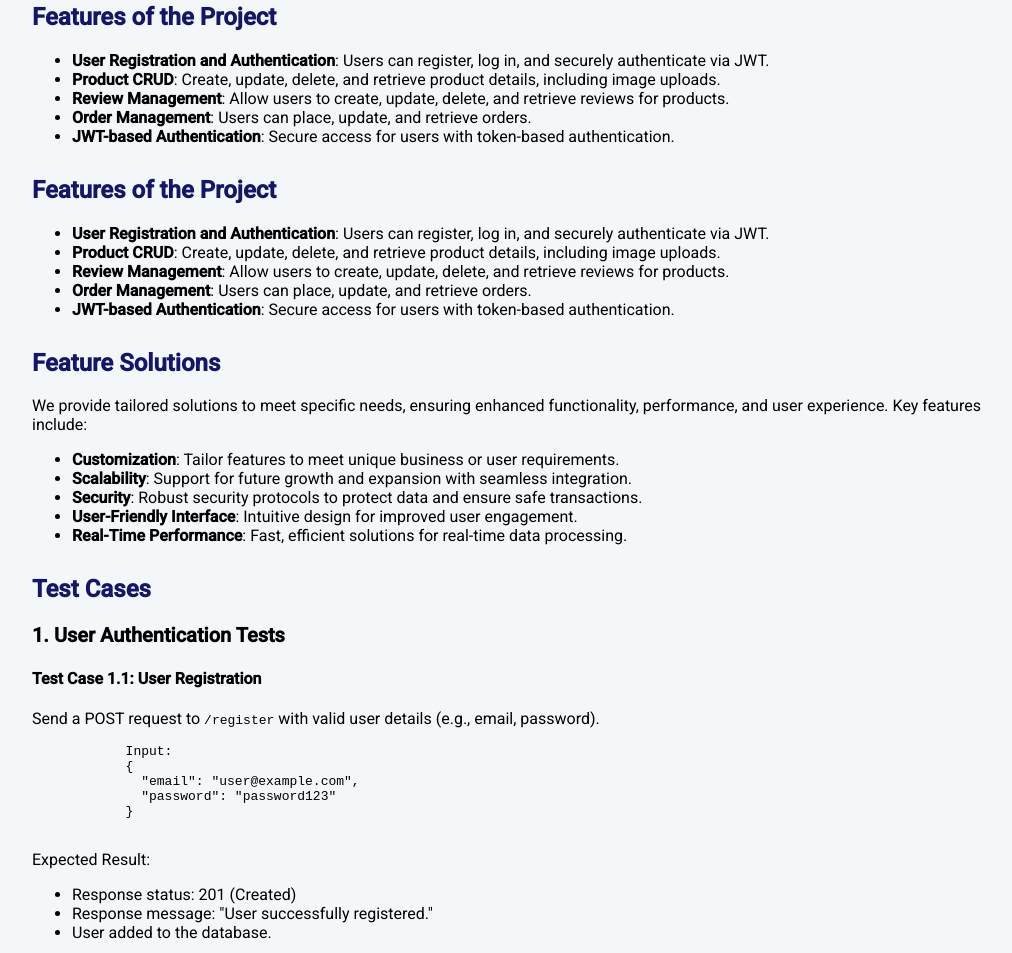
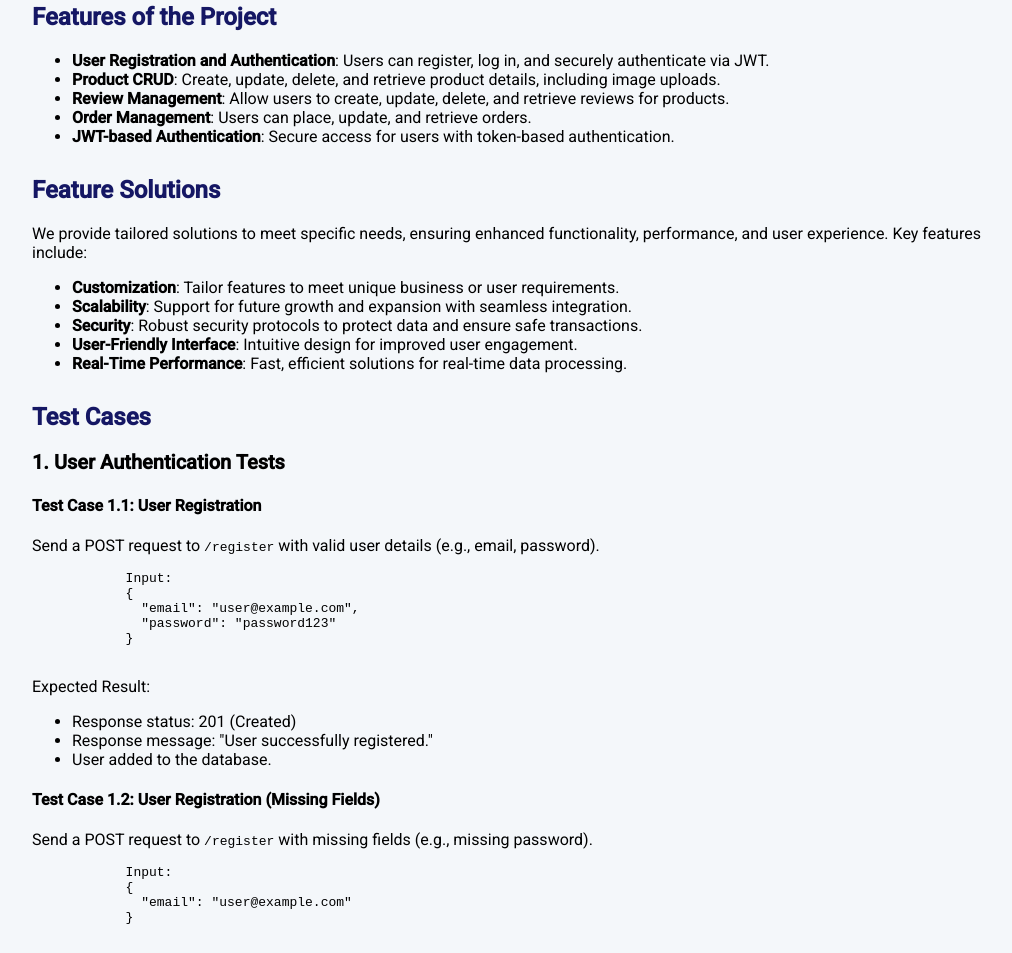
Before and after one commit to L3DEVIL/eComeApi, a website: page index.html in a window 1280 px wide. Shown: the part 1162-2115 px from the top of the page, without its empty margins (238-1250 px from the left). Drawn offline with Linux system fonts and the light colour scheme.

Commit message:
Update index.html

```diff
--- a/index.html
+++ b/index.html
@@ -284,17 +284,6 @@
             </ul>
         </section>
 
-        <section id="FeaturesoftheProject">
-            <h2>Features of the Project</h2>
-            <ul>
-                <li><strong>User Registration and Authentication</strong>: Users can register, log in, and securely authenticate via JWT.</li>
-                <li><strong>Product CRUD</strong>: Create, update, delete, and retrieve product details, including image uploads.</li>
-                <li><strong>Review Management</strong>: Allow users to create, update, delete, and retrieve reviews for products.</li>
-                <li><strong>Order Management</strong>: Users can place, update, and retrieve orders.</li>
-                <li><strong>JWT-based Authentication</strong>: Secure access for users with token-based authentication.</li>
-            </ul>
-        </section>
-
         <section id="FeatureSolutions">
             <h2>Feature Solutions</h2>
             <p>We provide tailored solutions to meet specific needs, ensuring enhanced functionality, performance, and user experience. Key features include:</p>
```
